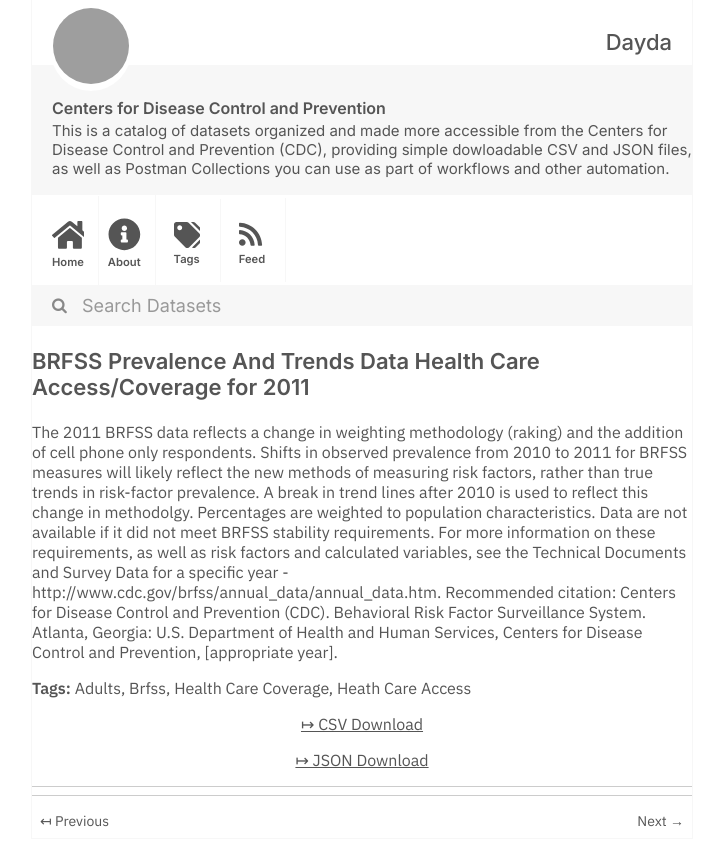
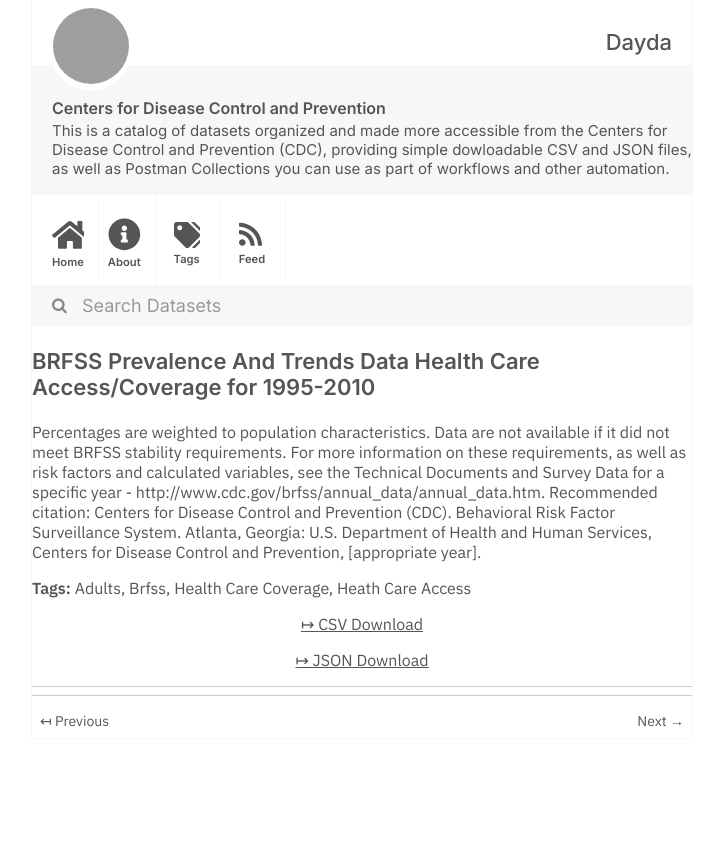
Before and after one commit to dayda-entities/centers-for-disease-control-and-prevention, a Jekyll site: the page built from _posts/2020-11-12-brfss-prevalence-and-trends-da.md, in a window 1280 px wide, cut to the strip 0-866 px from the top of the page. Shown: the whole strip, without its empty margins (278-1001 px from the left). Built offline with Jekyll 4.4.1, drawn with Linux system fonts in a browser that asks for light colours; grey boxes are pictures that could not be loaded.

Commit message:
Publish Data

```diff
--- a/_posts/2020-11-12-brfss-prevalence-and-trends-da.md
+++ b/_posts/2020-11-12-brfss-prevalence-and-trends-da.md
@@ -1,7 +1,7 @@
 ---
-title: BRFSS Prevalence And Trends Data Health Care Access/Coverage for 2011
-created: '2020-11-12T12:13:03.851919'
-modified: '2021-04-21T19:14:21.665601'
+title: BRFSS Prevalence And Trends Data Health Care Access/Coverage for 1995-2010
+created: '2020-11-12T12:16:18.719363'
+modified: '2021-04-21T19:38:54.142015'
 state: active
 type: dataset
 tags:
@@ -10,9 +10,9 @@ tags:
   - Health Care Coverage
   - Heath Care Access
 groups: []
-csv_url: 'https://data.cdc.gov/api/views/5ekf-pmct/rows.csv?accessType=DOWNLOAD'
-json_url: 'https://data.cdc.gov/api/views/5ekf-pmct/rows.json?accessType=DOWNLOAD'
+csv_url: 'https://data.cdc.gov/api/views/t984-9cdv/rows.csv?accessType=DOWNLOAD'
+json_url: 'https://data.cdc.gov/api/views/t984-9cdv/rows.json?accessType=DOWNLOAD'
 layout: post
 
 ---
-The 2011 BRFSS data reflects a change in weighting methodology (raking) and the addition of cell phone only respondents. Shifts in observed prevalence from 2010 to 2011 for BRFSS measures will likely reflect the new methods of measuring risk factors, rather than true trends in risk-factor prevalence. A break in trend lines after 2010 is used to reflect this change in methodolgy. Percentages are weighted to population characteristics. Data are not available if it did not meet BRFSS stability requirements. For more information on these requirements, as well as risk factors and calculated variables, see the Technical Documents and Survey Data for a specific year - http://www.cdc.gov/brfss/annual_data/annual_data.htm. Recommended citation: Centers for Disease Control and Prevention (CDC). Behavioral Risk Factor Surveillance System. Atlanta, Georgia: U.S. Department of Health and Human Services, Centers for Disease Control and Prevention, [appropriate year].
+Percentages are weighted to population characteristics. Data are not available if it did not meet BRFSS stability requirements. For more information on these requirements, as well as risk factors and calculated variables, see the Technical Documents and Survey Data for a specific year - http://www.cdc.gov/brfss/annual_data/annual_data.htm. Recommended citation: Centers for Disease Control and Prevention (CDC). Behavioral Risk Factor Surveillance System. Atlanta, Georgia: U.S. Department of Health and Human Services, Centers for Disease Control and Prevention, [appropriate year].
```
